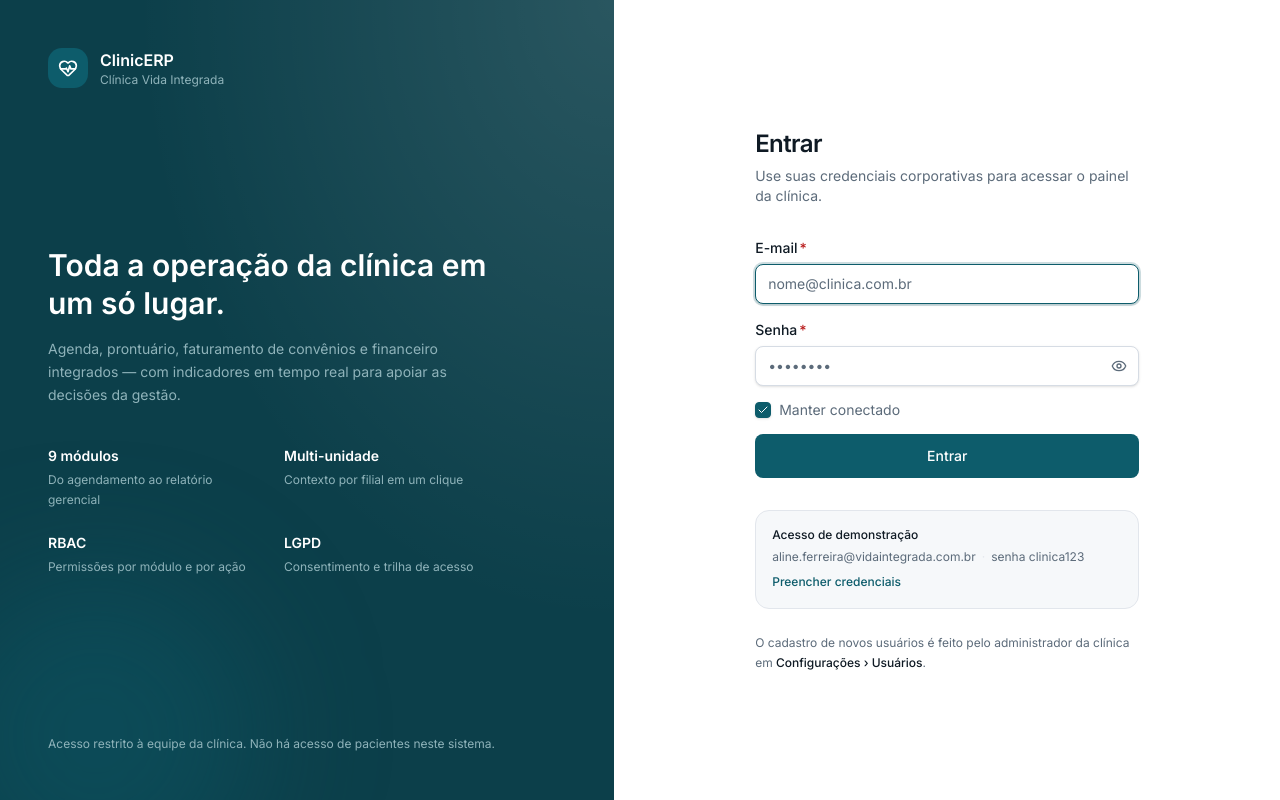
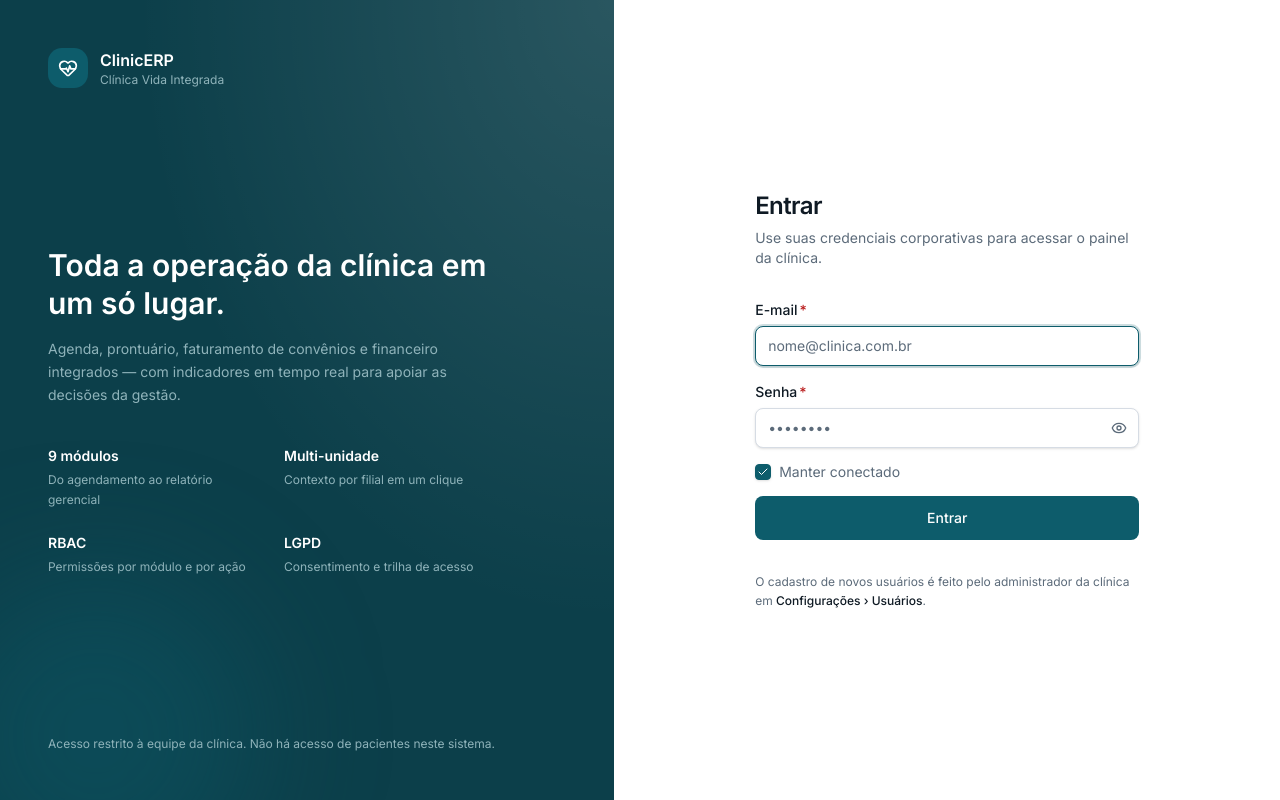
Before and after one commit to jaclinicsinfo-web/clinic-web-app, a Next.js app: page /login in a window 1280 px wide. Built offline with nearby package versions, Linux system fonts and the light colour scheme.

Commit message:
Remove demo credentials from login form and auth service; update mock auth service documentation.

```diff
--- a/src/components/auth/login-form.tsx
+++ b/src/components/auth/login-form.tsx
@@ -14,7 +14,7 @@ import { Input } from "@/components/ui/input";
 import { Label } from "@/components/ui/label";
 import { RadioGroup, RadioGroupItem } from "@/components/ui/radio-group";
 import { FormField } from "@/components/shared/form-section";
-import { autenticar, CREDENCIAIS_DEMO } from "@/services/auth";
+import { autenticar } from "@/services/auth";
 import { useSessaoStore } from "@/hooks/use-sessao";
 import { cn } from "@/lib/utils";
 import type { Unidade, Usuario } from "@/types";
@@ -97,12 +97,6 @@ export function LoginForm() {
     if (!pendente || !unidadeId) return;
     setConfirmandoUnidade(true);
     concluir(pendente.usuario, unidadeId, pendente.lembrar);
-  }
-
-  function usarDemonstracao() {
-    setValue("email", CREDENCIAIS_DEMO.email, { shouldValidate: true });
-    setValue("senha", CREDENCIAIS_DEMO.senha, { shouldValidate: true });
-    setErroAuth(null);
   }
 
   if (!hidratado || sessao) {
@@ -234,23 +228,7 @@ export function LoginForm() {
         </Button>
       </form>
 
-      <div className="mt-8 rounded-xl border border-border bg-muted/60 p-4">
-        <p className="text-xs font-medium text-foreground">Acesso de demonstração</p>
-        <p className="mt-1 text-xs leading-relaxed text-muted-foreground">
-          {CREDENCIAIS_DEMO.email}
-          <span className="mx-1.5 text-border">·</span>
-          senha {CREDENCIAIS_DEMO.senha}
-        </p>
-        <button
-          type="button"
-          onClick={usarDemonstracao}
-          className="mt-2 text-xs font-medium text-primary hover:underline"
-        >
-          Preencher credenciais
-        </button>
-      </div>
-
-      <p className="mt-6 text-xs leading-relaxed text-muted-foreground">
+      <p className="mt-8 text-xs leading-relaxed text-muted-foreground">
         O cadastro de novos usuários é feito pelo administrador da clínica em
         <span className="font-medium text-foreground"> Configurações › Usuários</span>.
       </p>
--- a/src/services/auth.ts
+++ b/src/services/auth.ts
@@ -1,9 +1,7 @@
 import type { Unidade, Usuario } from "@/types";
 
-import { CREDENCIAIS_DEMO, SENHA_DEMONSTRACAO } from "./mock/auth";
+import { SENHA_DEMONSTRACAO } from "./mock/auth";
 import { clinica, usuarios } from "./mock/pessoas";
-
-export { CREDENCIAIS_DEMO, SENHA_DEMONSTRACAO };
 
 export type ResultadoLogin =
   | { ok: true; usuario: Usuario; unidades: Unidade[] }
--- a/src/services/mock/auth.ts
+++ b/src/services/mock/auth.ts
@@ -1,7 +1,2 @@
-/** Senha única dos usuários mock. Trocar por hash/API no backend. */
+/** Senha dos usuários mock até a API real substituir o service. */
 export const SENHA_DEMONSTRACAO = "clinica123";
-
-export const CREDENCIAIS_DEMO = {
-  email: "aline.ferreira@vidaintegrada.com.br",
-  senha: SENHA_DEMONSTRACAO,
-} as const;
```
